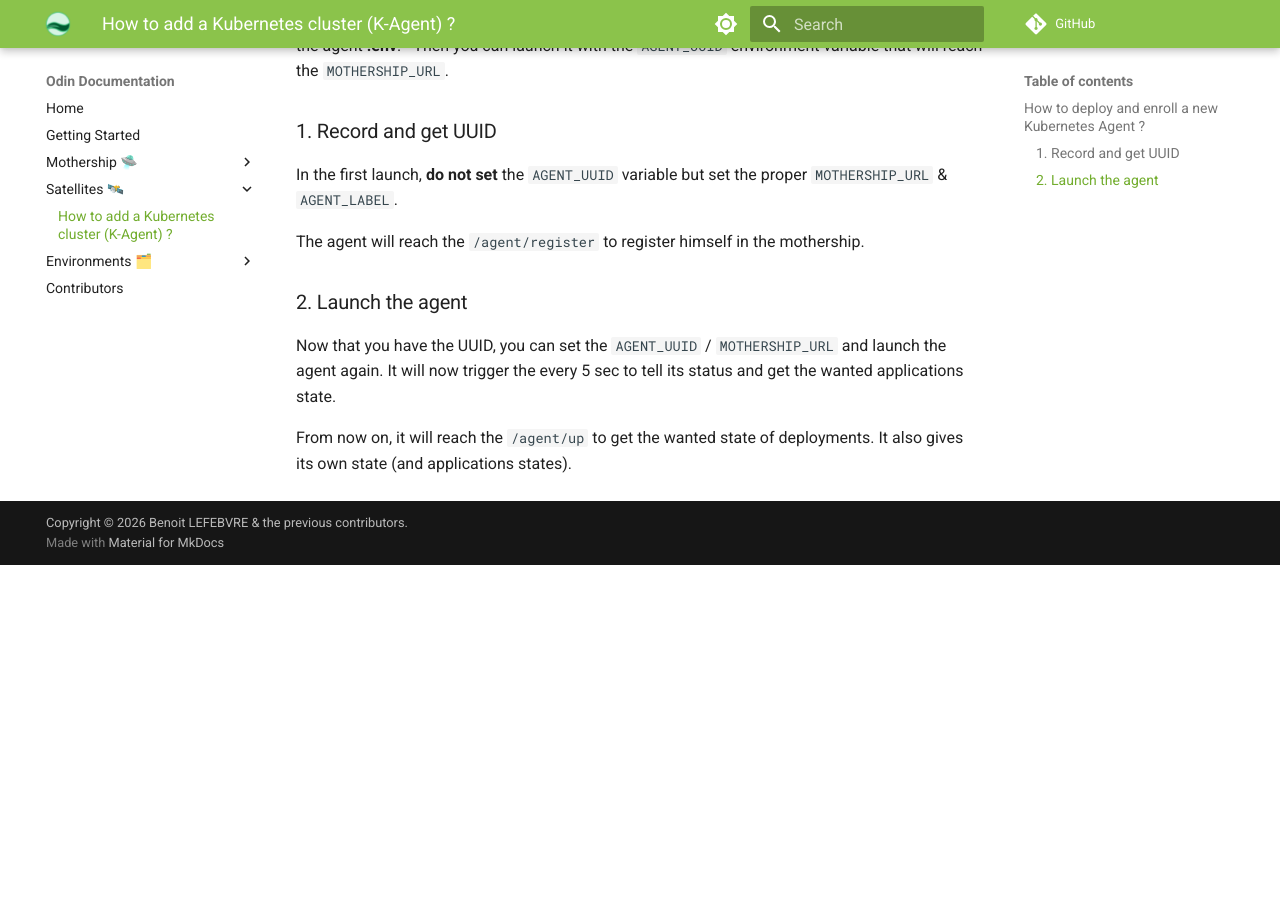
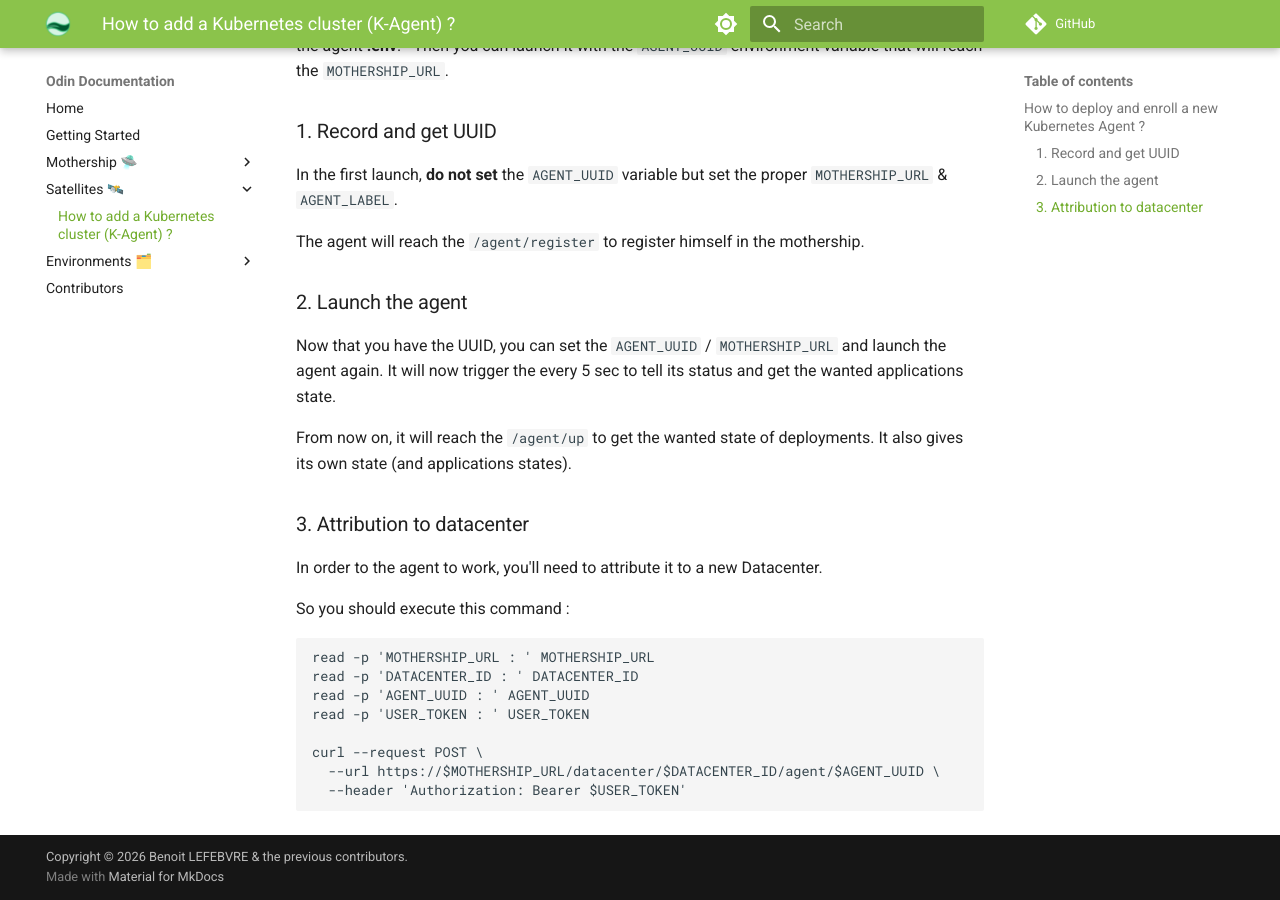
Before and after one commit to odin-oss/docs.odin.github.io, an MkDocs documentation site: the page built from docs/tutorials/satellites/how-to-add-a-kubernetes-cluster.md, in a window 1280 px wide and 900 px high, scrolled down 1266 px. Built offline with MkDocs 1.6.1 and Material for MkDocs 9.7.7, drawn with Linux system fonts in a browser that asks for light colours; comment, search, counter and statistics services are not loaded; before the commit the page ends 1831 px from its top, so only the background shows below that.

Commit message:
Add instructions for attributing the agent to a new Datacenter

````diff
--- a/docs/tutorials/satellites/how-to-add-a-kubernetes-cluster.md
+++ b/docs/tutorials/satellites/how-to-add-a-kubernetes-cluster.md
@@ -24,3 +24,19 @@ The agent will reach the `/agent/register` to register himself in the mothership
 Now that you have the UUID, you can set the `AGENT_UUID` / `MOTHERSHIP_URL` and launch the agent again. It will now trigger the every 5 sec to tell its status and get the wanted applications state.
 
 From now on, it will reach the `/agent/up` to get the wanted state of deployments. It also gives its own state (and applications states).
+
+### 3. Attribution to datacenter
+
+In order to the agent to work, you'll need to attribute it to a new Datacenter.
+
+So you should execute this command :
+```
+read -p 'MOTHERSHIP_URL : ' MOTHERSHIP_URL
+read -p 'DATACENTER_ID : ' DATACENTER_ID
+read -p 'AGENT_UUID : ' AGENT_UUID
+read -p 'USER_TOKEN : ' USER_TOKEN
+
+curl --request POST \
+  --url https://$MOTHERSHIP_URL/datacenter/$DATACENTER_ID/agent/$AGENT_UUID \
+  --header 'Authorization: Bearer $USER_TOKEN'
+```
````
